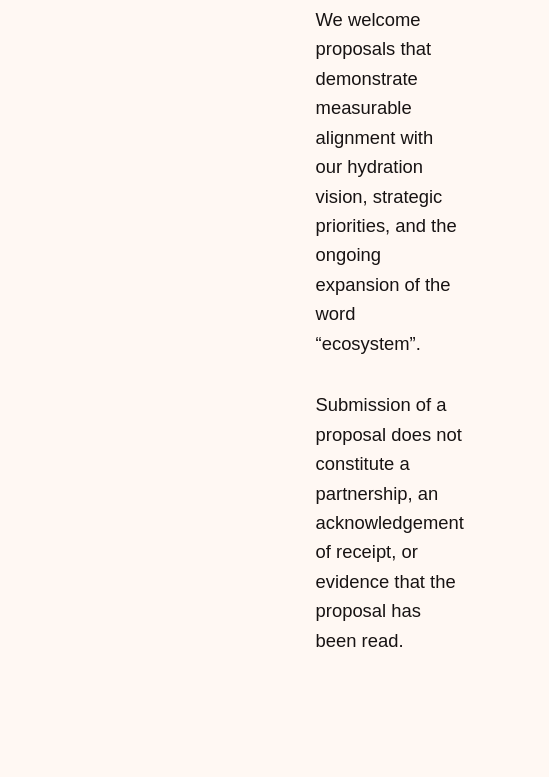
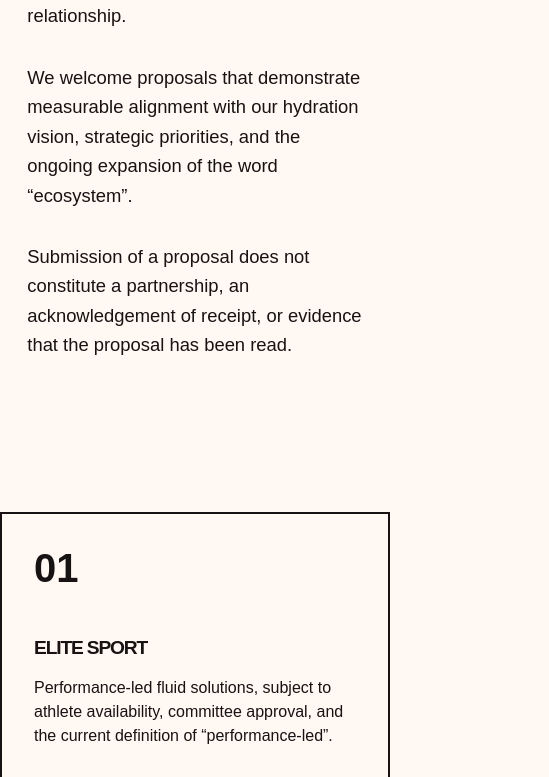
Before and after one commit to OWelton-Rosie/LESBIANADE.com, a SvelteKit app: page /contact/partnerships in a window 390 px wide. Shown: the part 1156-1933 px from the top of the page, 549 px wide, since content can reach past the window. Built offline with nearby package versions, Linux system fonts and the light colour scheme.

Commit message:
Move responsive page rules into route component

```diff
--- a/src/routes/contact/partnerships/+page.svelte
+++ b/src/routes/contact/partnerships/+page.svelte
@@ -168,4 +168,82 @@
 .dei-values p {
     line-height: 1.5;
 }
+
+/* Responsive legacy rules pending selector-level cleanup */
+/* RESPONSIVE */
+
+@media (max-width: 800px) {
+    .careers-intro,
+    .sustainability-content,
+    .partnership-intro,
+    .press-content,
+    .dei-content {
+        padding: 18vw 7vw;
+
+        grid-template-columns: 1fr;
+        gap: 4rem;
+    }
+
+    .sustainability-stats {
+        grid-template-columns: 1fr;
+    }
+
+    .sustainability-stats article {
+        border-right: 0;
+        border-bottom: 1px solid #444;
+    }
+
+    .commitment-grid,
+    .partnership-grid,
+    .dei-values {
+        grid-template-columns: 1fr;
+    }
+
+    .commitment-grid article,
+    .partnership-grid article,
+    .dei-values article {
+        border-left: 2px solid var(--dark);
+    }
+
+    .contact-grid {
+        padding: 12vw 7vw;
+
+        grid-template-columns: 1fr;
+    }
+
+    .contact-grid article,
+    .contact-grid article:nth-child(3),
+    .contact-grid article:nth-child(4) {
+        border-left: 2px solid var(--dark);
+        border-bottom: 0;
+    }
+
+    .contact-grid article:last-child {
+        border-bottom: 2px solid var(--dark);
+    }
+
+    .job {
+        align-items: flex-start;
+        gap: 2rem;
+        flex-direction: column;
+    }
+
+    .legal-header {
+        padding: 18vw 7vw 14vw;
+    }
+
+    .legal-content {
+        padding: 15vw 7vw;
+    }
+
+    .careers-cta,
+    .contact-notice,
+    .press-kit {
+        padding: 18vw 7vw;
+    }
+
+    .dei-values {
+        padding: 0 7vw 15vw;
+    }
+}
 </style>
```
